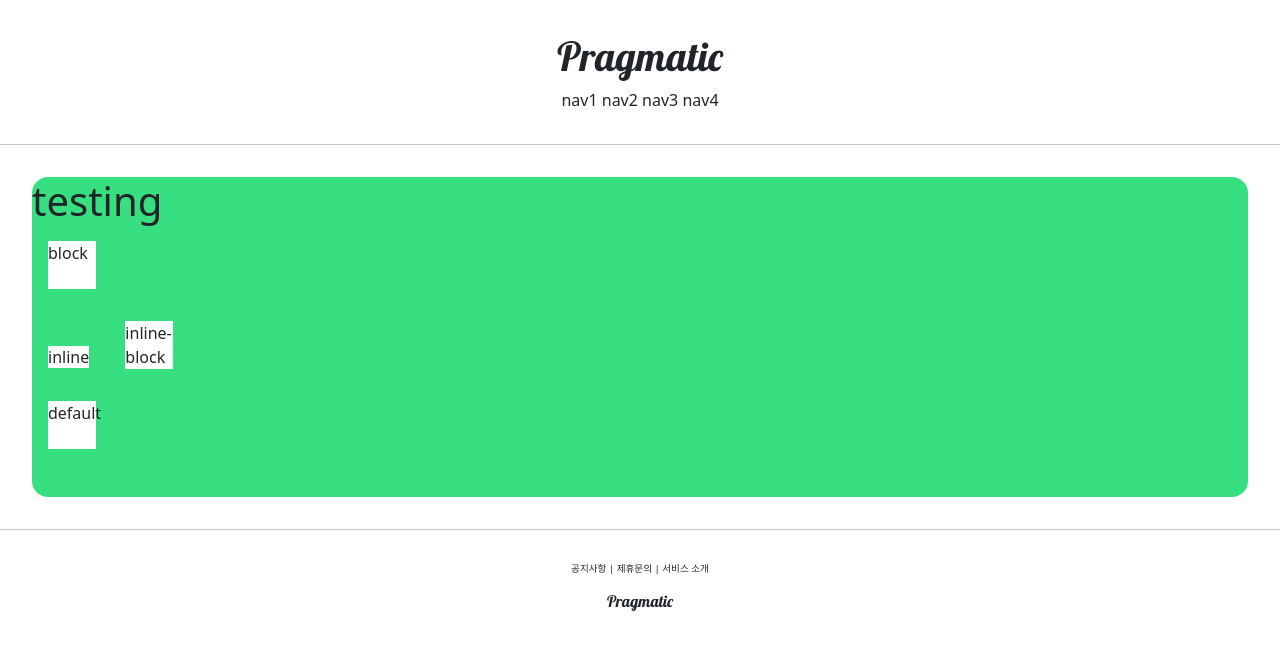
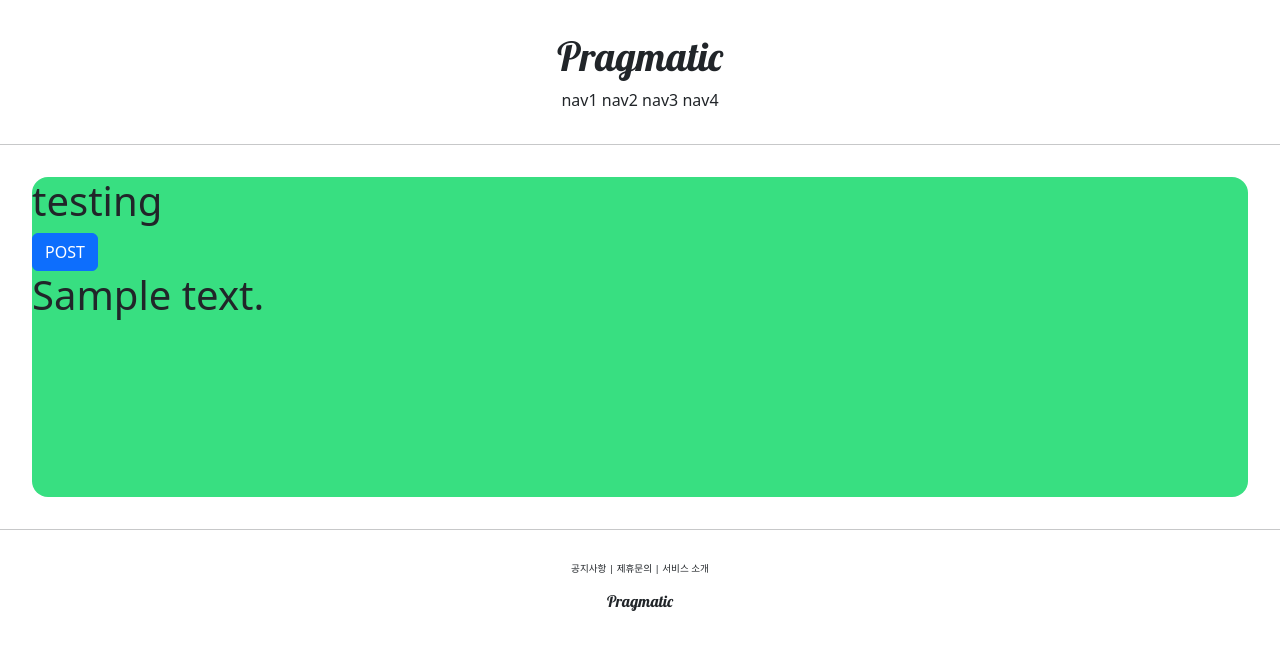
Before and after one commit to su5398/Django_Pinterest_Project, a Django app: template accountapp/templates/accountapp/hello_world.html in a window 1280 px wide. Shown: the top 650 px of the page. Run offline with Django 4.2, Linux system fonts and the light colour scheme; the template is opened without the code that fills it: most values are stand-ins (such as "Sample title", 1, 10 or a date in 2020).

Commit message:
course 16

```diff
--- a/accountapp/templates/accountapp/hello_world.html
+++ b/accountapp/templates/accountapp/hello_world.html
@@ -1,27 +1,21 @@
 {% extends 'base.html' %}
 
 {% block content %}
-
-    <style>
-        .testing{
-            background-color: white;
-            height: 3rem;
-            width: 3rem;
-            margin: 1rem;
-        }
-    </style>
 
     <div style="height: 20rem; background-color: #38df81; border-radius: 1rem; margin: 2rem">
         <h1>
             testing
         </h1>
 
-        <div class="testing" style="display: block">block</div>
-        <div class="testing" style="display: inline">inline</div>
+        <form action="/account/hello_world/" method="post">
+            {% csrf_token %}
+            <input type="submit" class="btn btn-primary" value="POST">
+        </form>
 
-        <div class="testing" style="display: none">none</div>
-        <div class="testing" style="display: inline-block">inline-block</div>
-        <div class="testing">default</div>
+        <h1>
+            {{ text }}
+        </h1>
+
     </div>
 
 {% endblock %}
--- a/accountapp/views.py
+++ b/accountapp/views.py
@@ -4,4 +4,8 @@ from django.shortcuts import render
 # Create your views here.
 
 def hello_world(request):
-    return render(request, 'accountapp/hello_world.html')
+
+    if request.method == 'POST':
+        return render(request, 'accountapp/hello_world.html', context={'text': 'POST METHOD!!'})
+    else:
+        return render(request, 'accountapp/hello_world.html', context={'text': 'GET METHOD!!'})
```
